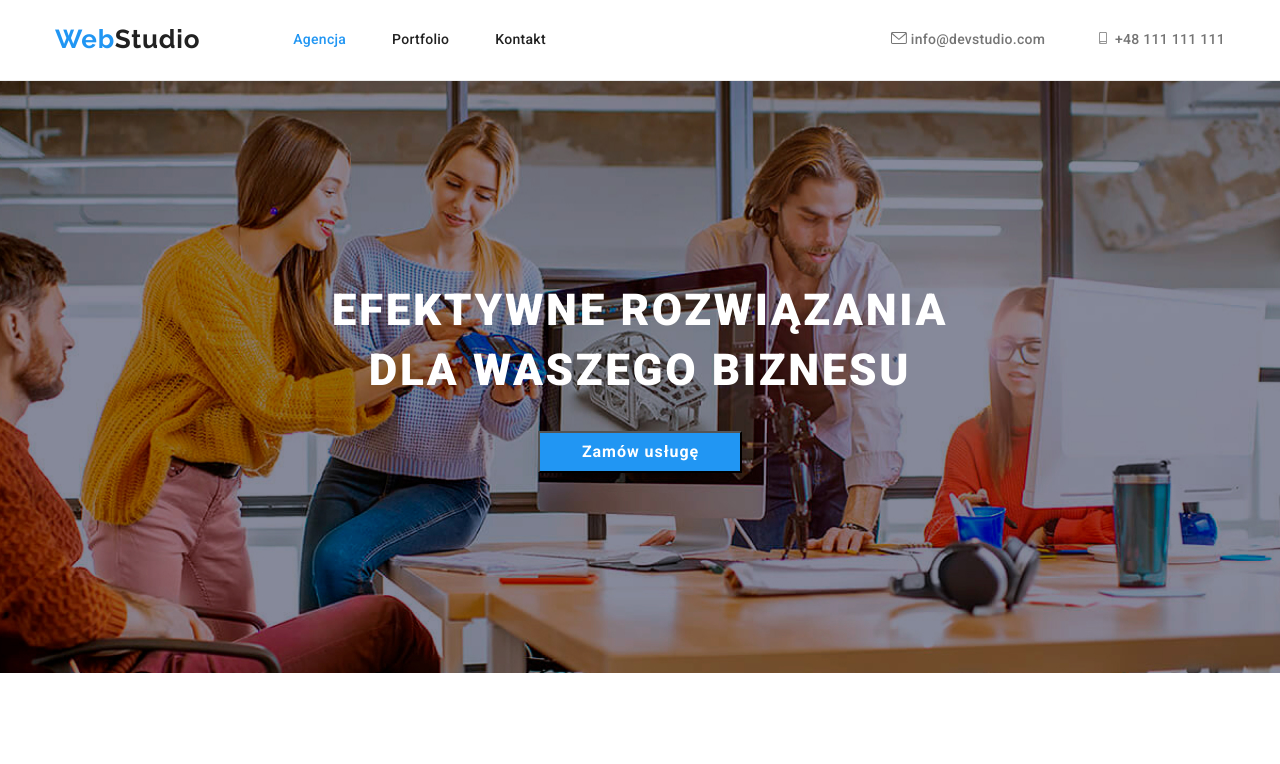
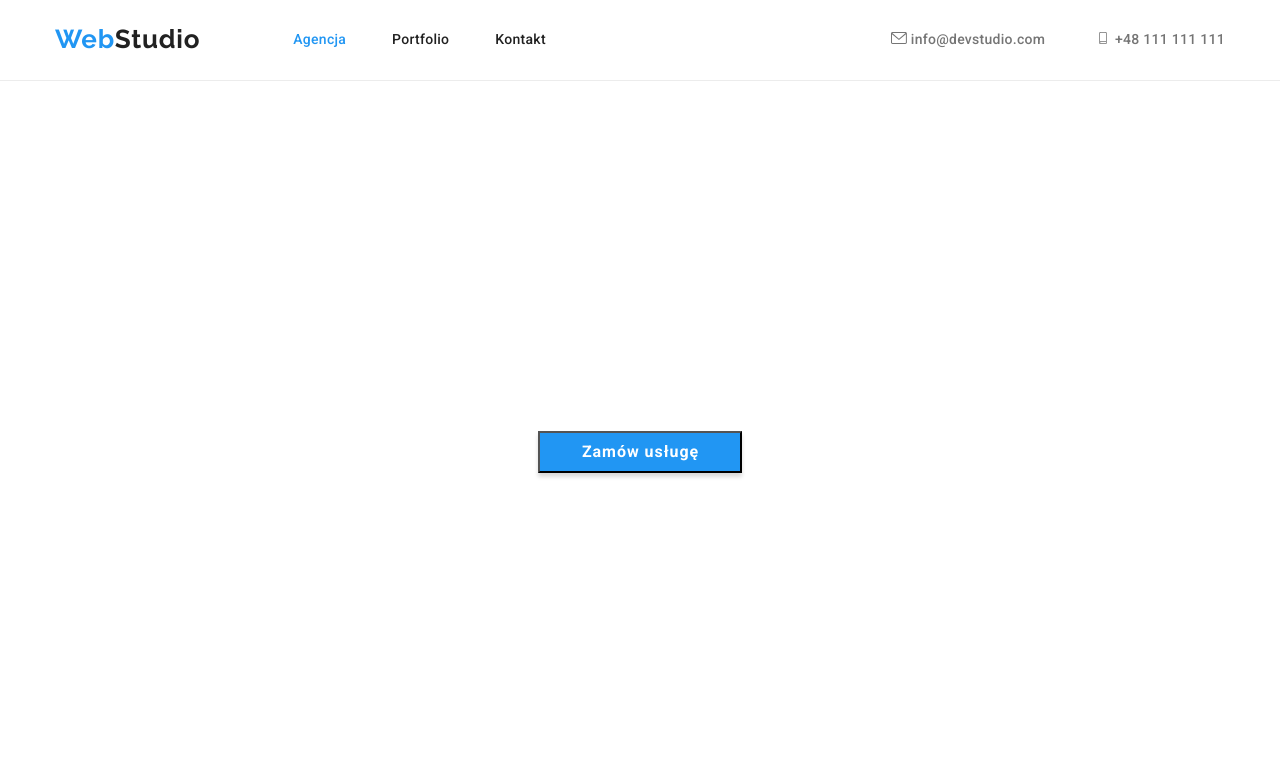
Before and after one commit to tomaszjot/goit-markup-hw-04, a plain HTML site: page index.html in a window 1280 px wide. Shown: the top 764 px of the page. Drawn offline with nearby package versions, Linux system fonts and the light colour scheme.

Commit message:
feat: init hw 04

```diff
--- a/css/styles.css
+++ b/css/styles.css
@@ -121,17 +121,13 @@ a:focus {
 .button-order:focus {
   color: var(--brand-color);
 }
-.gradient {
-  background-image: linear-gradient(to bottom, #2f303a 50%, #2f303a 50%);
-}
 .hero {
-  background-color: var(--grey-darker);
   text-align: center;
   padding-top: 200px;
   padding-bottom: 200px;
 }
 .background {
-  background-image: url("/images/gorup_project.jpg");
+  background-image: linear-gradient(rgba(47, 48, 58, 0.4)), url("/images/gorup_project.jpg");
   background-position: center;
   background-repeat: no-repeat;
 }
```
Also changed, not shown: images/icons.svg.
